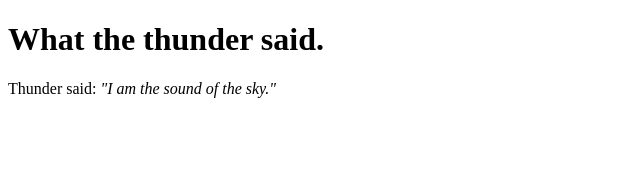
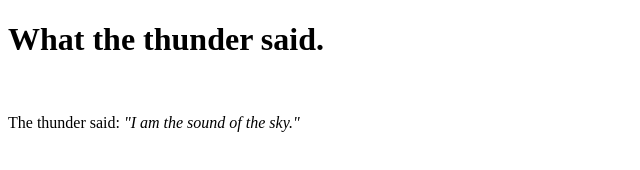
Before and after one commit to cdpark/cdpark.github.io, a plain HTML site: page index.html in a window 1280 px wide. Shown: the whole page, without its empty margins (0-640 px from the left). Drawn offline with Linux system fonts and the light colour scheme.

Commit message:
Test branch

```diff
--- a/index.html
+++ b/index.html
@@ -3,10 +3,11 @@
 <head>
     <meta charset="UTF-8">
     <meta name="viewport" content="width=device-width, initial-scale=1.0">
-    <title>Thunder Said</title>
+    <title>What the thunder said</title>
 </head>
 <body>
     <h1>What the thunder said.</h1>
-    <p>Thunder said: <em>"I am the sound of the sky."</em></p>
+    <br>
+    <p>The thunder said: <em>"I am the sound of the sky."</em></p>
 </body>
 </html>
```
